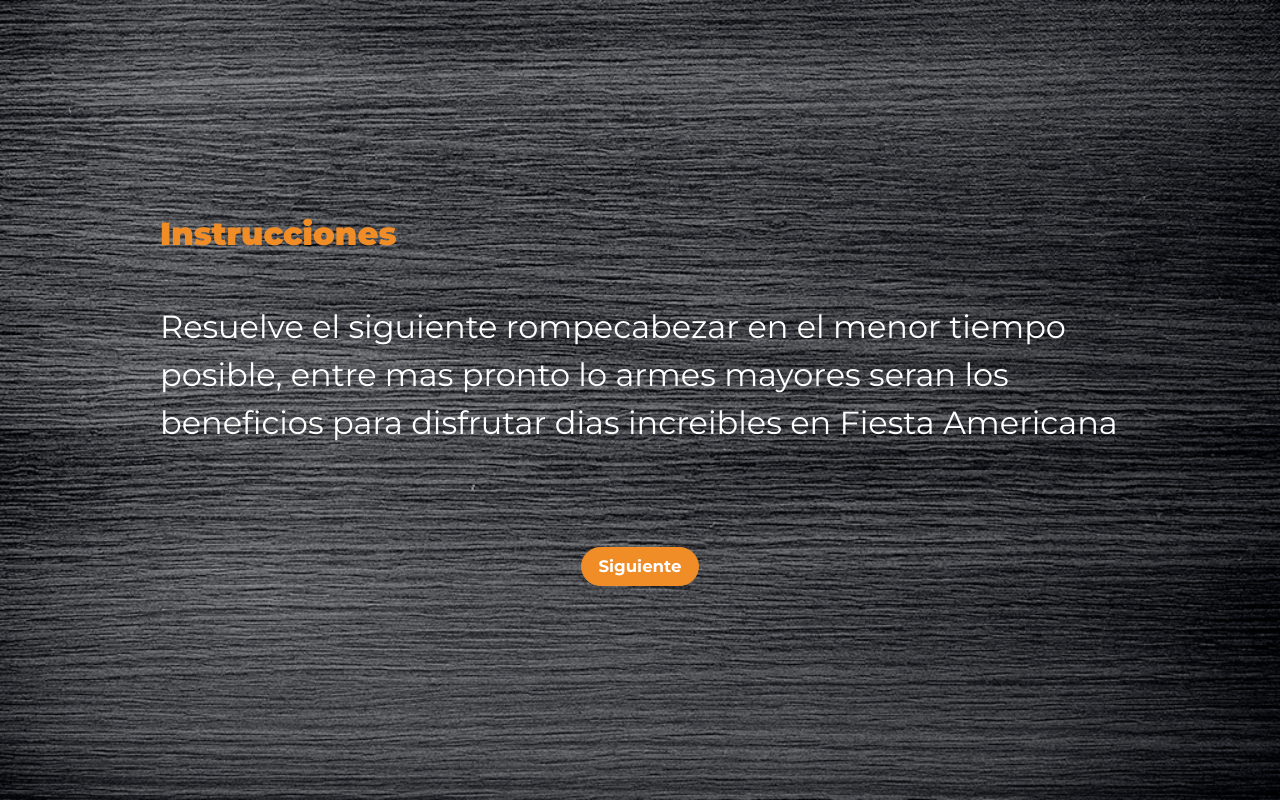
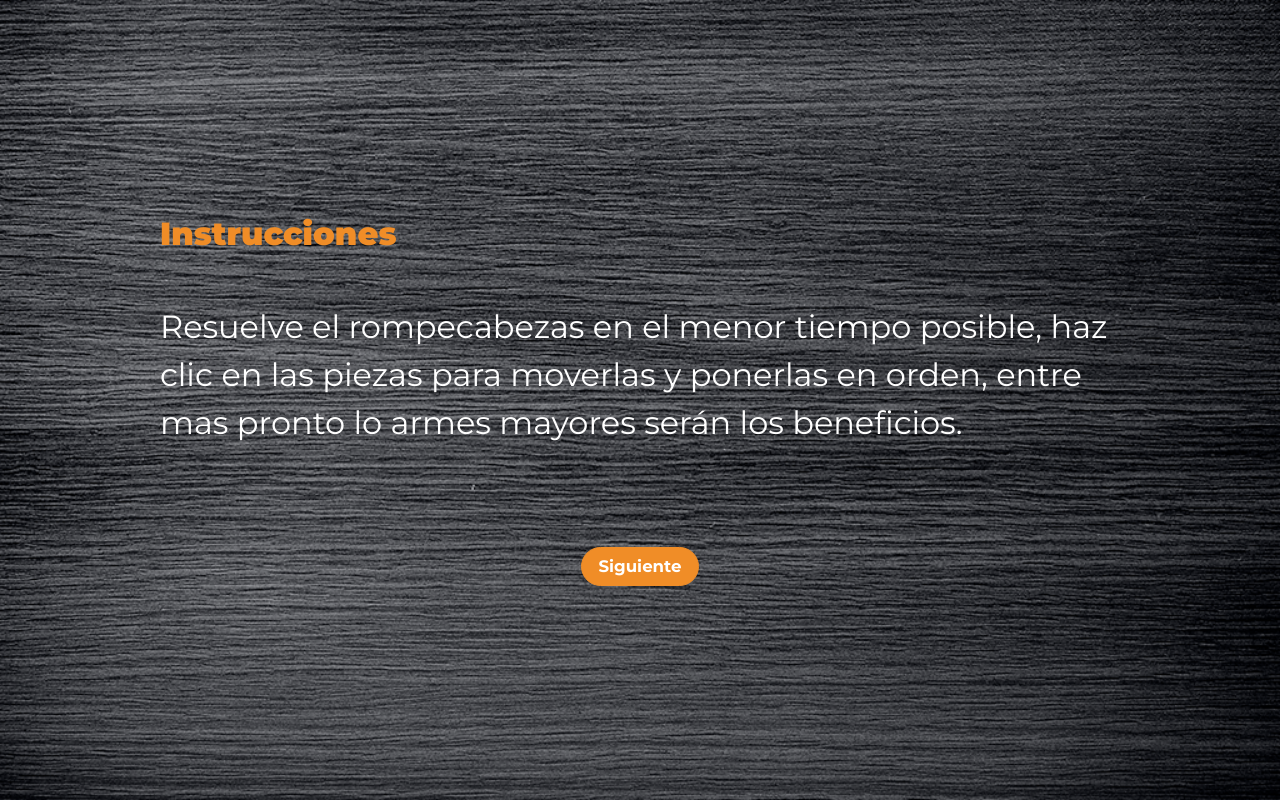
Before and after one commit to cloud-elric/wwwGreenJuegosRestaurantes, a Yii app: the page made by views/site/instrucciones.php in a window 1280 px wide. Run offline with PHP 8.4 and a stand-in for Yii, Linux system fonts and the light colour scheme; the template is opened without the code that fills it, so the values that code supplies are empty; some libraries are stand-ins or nearby versions.

Commit message:
Cambios solicitados por green

```diff
--- a/views/site/instrucciones.php
+++ b/views/site/instrucciones.php
@@ -8,7 +8,9 @@ $this->title="Instrucciones";
 
 	<div class="container container-960">
 		<h3>Instrucciones</h3>
-		<p>Resuelve el siguiente rompecabezar en el menor tiempo posible, entre mas pronto lo armes mayores seran los beneficios para disfrutar dias increibles en Fiesta Americana</p>
+
+		<p>Resuelve el rompecabezas en el menor tiempo posible, haz clic en las piezas para moverlas y ponerlas en orden, entre mas pronto lo armes mayores serán los beneficios.</p>
+		<img class="rompecabezas-instrucciones" src="<?=Url::base()?>/webAssets/images/rompecabezas-instrucciones.jpg" alt="">
 		<a href="<?=Url::base() . "/site/mecanica?token=" . $token?>">
         <button class="btn btn-secondary ladda-button" data-style="zoom-in" type="button"><span class="ladda-label">Siguiente</span></button>
     </a>
--- a/views/site/mecanica.php
+++ b/views/site/mecanica.php
@@ -11,7 +11,7 @@ $this->title="Gano perdio";
 </style>
 <div class="container container-ribbon">
 	<img id="imagen-puzzle" src="<?=Url::base()?>/webAssets/images/imagen-rompecabezas.png" alt="imagen" class="jqPuzzle" height="500" width="500"/>
-	<a id="js_comenzar" class="btn btn-secondary" href="#">Comenzar</a>
+	<a id="js_comenzar" class="btn btn-secondary btn-mecanica-comenzar" href="#">Comenzar</a>
 </div>
 
 <script type="text/javascript">
@@ -67,6 +67,7 @@ $this->title="Gano perdio";
 
 
 		$("#js_comenzar").on("click", function(){
+			$(this).css('display','none');
 			$(".jqp-controls>a").trigger("click");
 		});
 	});
--- a/web/webAssets/css/site.css
+++ b/web/webAssets/css/site.css
@@ -613,25 +613,32 @@ body {
   z-index: 1;
   bottom: 40px;
   right: 40px; }
+  @media (min-width: 769px) and (max-width: 991px) {
+    .logo {
+      z-index: -1; } }
   @media screen and (max-width: 768px) {
     .logo {
       width: 100px;
       margin-left: -50px;
       left: 50%;
-      bottom: 20px; } }
+      bottom: 20px;
+      z-index: -1; } }
 
 .logo-evento {
   position: relative;
   z-index: 1; }
   @media screen and (max-width: 768px) {
     .logo-evento {
-      width: 350px; } }
+      width: 250px; } }
 
 .message {
   color: #FFF; }
 
 .floating-img {
   position: absolute; }
+  @media screen and (max-width: 768px) {
+    .floating-img {
+      opacity: 0.6; } }
 
 .botella {
   top: 300px;
@@ -646,7 +653,19 @@ body {
   left: -100px; }
 
 .logo-fa {
-  bottom: 100px;
-  right: 100px; }
+  bottom: 60px;
+  right: 60px; }
+  @media screen and (max-width: 768px) {
+    .logo-fa {
+      bottom: 50px; } }
+
+.rompecabezas-instrucciones {
+  width: 300px; }
+
+.btn-mecanica-comenzar {
+  position: absolute;
+  bottom: 50px;
+  left: 50%;
+  margin-left: -61px; }
 
 /*# sourceMappingURL=site.css.map */
--- a/web/webAssets/sass/_site-styles.sass
+++ b/web/webAssets/sass/_site-styles.sass
@@ -250,18 +250,21 @@ body
 	z-index: 1
 	bottom: 40px
 	right: 40px
+	+respond-to(sm)
+		z-index: -1
 	+respond-to(xs)
 		width: 100px
 		margin-left: -50px
 		left: 50%
 		bottom: 20px
+		z-index: -1
 
 
 .logo-evento
 	position: relative
 	z-index: 1
 	+respond-to(xs)
-		width: 350px
+		width: 250px
 
 
 .message
@@ -270,6 +273,8 @@ body
 
 .floating-img
 	position: absolute
+	+respond-to(xs)
+		opacity: 0.6
 
 .botella
 	top: 300px
@@ -284,5 +289,18 @@ body
 	left: -100px
 
 .logo-fa
-	bottom: 100px
-	right: 100px
+	bottom: 60px
+	right: 60px
+	+respond-to(xs)
+		bottom: 50px
+
+
+.rompecabezas-instrucciones
+	width: 300px
+
+
+.btn-mecanica-comenzar
+	position: absolute
+	bottom: 50px
+	left: 50%
+	margin-left: -61px
```
Also changed, not shown: web/webAssets/css/jquery.jqpuzzle-min.css (added, +1 -0 lines), web/webAssets/css/jquery.jqpuzzle.css, web/webAssets/images/rompecabezas-instrucciones.jpg (added), web/webAssets/js/jquery.jqpuzzle.full-min.js, web/webAssets/js/jquery.jqpuzzle.full.js, 2 other files.
